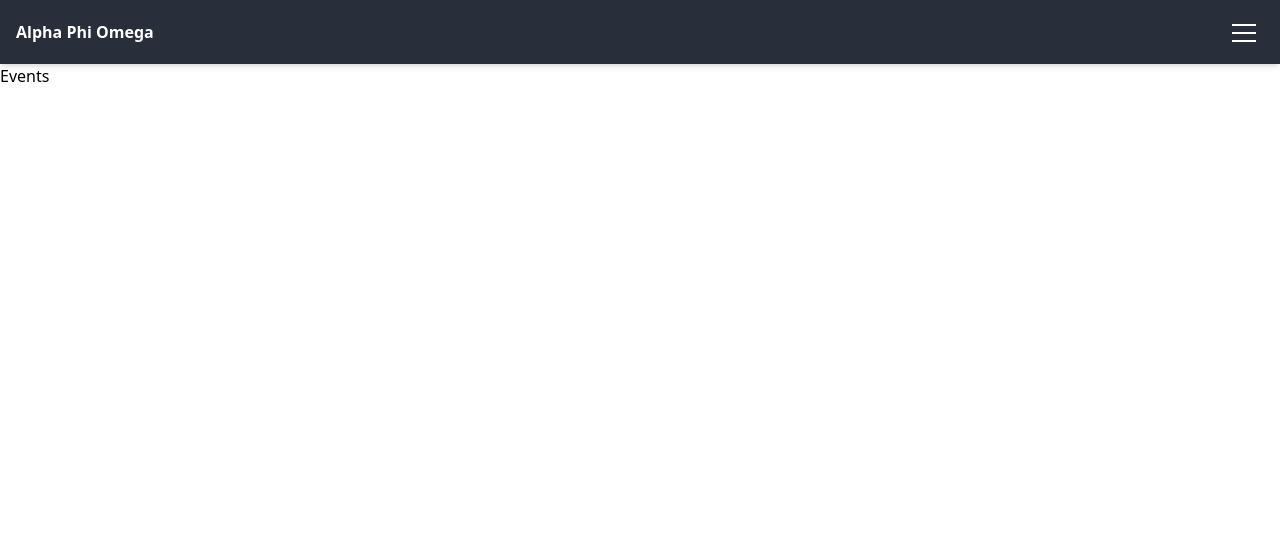
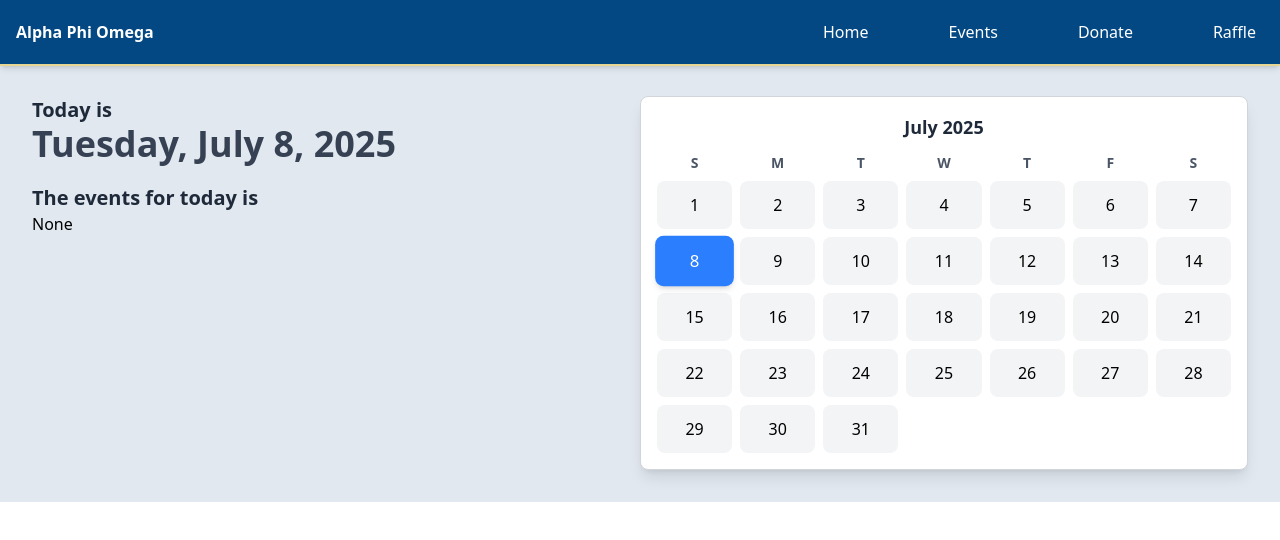
Before and after one commit to migodlcrz/apo-frontend, a React (Vite) app: page /events in a window 1280 px wide. Shown: the top 540 px of the page. Built offline with nearby package versions, Linux system fonts and the light colour scheme.

Commit message:
Added content for events and raffle page

```diff
--- a/package.json
+++ b/package.json
@@ -11,8 +11,10 @@
   },
   "dependencies": {
     "@tailwindcss/vite": "^4.0.8",
-    "react": "^19.0.0",
-    "react-dom": "^19.0.0",
+    "framer-motion": "^12.4.7",
+    "react": "^18.3.1",
+    "react-custom-roulette": "^1.4.1",
+    "react-dom": "^18.3.1",
     "react-icons": "^5.5.0",
     "react-router-dom": "^7.2.0"
   },
--- a/src/App.tsx
+++ b/src/App.tsx
@@ -17,7 +17,7 @@ const App = () => {
 
 const AppContent = () => {
   return (
-    <div className="bg-white">
+    <div className="bg-slate-200">
       <Navbar />
       <Routes>
         <Route path={"/"} element={<LandingPage />} />
--- a/src/components/Accordion.tsx
+++ b/src/components/Accordion.tsx
@@ -13,7 +13,7 @@ const Accordion: React.FC<AccordionProps> = ({ title, children }) => {
     <div className={`border-b border-gray-700 ${isOpen && "pb-4"}`}>
       {/* Header Section */}
       <button
-        className="w-full flex justify-between items-center py-3 px-4 text-[#292e3b] font-medium focus:outline-none"
+        className="w-full flex justify-between text-sm lg:text-xl items-center py-3 px-4 text-[#292e3b] font-medium focus:outline-none"
         onClick={() => setIsOpen(!isOpen)}
       >
         {title}
--- /dev/null
+++ b/src/components/Calendar.tsx
@@ -0,0 +1,61 @@
+import { motion } from "framer-motion";
+
+type CalendarProps = {
+  selectedDate: number;
+  onDateChange: (day: number) => void;
+};
+
+const Calendar: React.FC<CalendarProps> = ({ selectedDate, onDateChange }) => {
+  const today = new Date();
+  const daysInMonth = new Date(
+    today.getFullYear(),
+    today.getMonth() + 1,
+    0
+  ).getDate();
+  const days = Array.from({ length: daysInMonth }, (_, i) => i + 1);
+  const monthYear = today.toLocaleString("default", {
+    month: "long",
+    year: "numeric",
+  });
+
+  const dayLabels = ["S", "M", "T", "W", "T", "F", "S"];
+
+  return (
+    <div className="w-full mx-auto bg-white shadow-lg rounded-lg p-4 border border-gray-300">
+      {/* Calendar Header */}
+      <div className="text-center text-lg font-bold mb-3 text-gray-800">
+        {monthYear}
+      </div>
+
+      {/* Day Labels */}
+      <div className="grid grid-cols-7 gap-2 mb-2 text-gray-600 text-sm font-semibold">
+        {dayLabels.map((label, idx) => (
+          <div key={idx} className="text-center">
+            {label}
+          </div>
+        ))}
+      </div>
+
+      {/* Calendar Grid */}
+      <div className="grid grid-cols-7 gap-2">
+        {days.map((day) => (
+          <motion.button
+            key={day}
+            whileHover={{ scale: 1.1 }}
+            whileTap={{ scale: 0.9 }}
+            onClick={() => onDateChange(day)}
+            className={`p-3 rounded-lg text-center font-medium transition-all ${
+              selectedDate === day
+                ? "bg-blue-500 text-white shadow-md scale-105"
+                : "bg-gray-100 hover:bg-gray-200"
+            }`}
+          >
+            {day}
+          </motion.button>
+        ))}
+      </div>
+    </div>
+  );
+};
+
+export default Calendar;
--- a/src/components/Navbar.tsx
+++ b/src/components/Navbar.tsx
@@ -12,21 +12,49 @@ const Navbar = () => {
 
   return (
     <>
-      {/* Fixed Navbar with Sliding Panel Inside */}
-      <div className="fixed top-0 left-0 w-full bg-[#292e3b] z-50 shadow-md">
-        {/* Navbar Content */}
+      {/* Fixed Navbar */}
+      <div className="fixed top-0 left-0 w-full bg-[#034882] border-[#e8d794] border-b-2 z-50 shadow-md">
         <div className="flex flex-row h-16 px-4 items-center justify-between">
-          <div className="flex items-center">
-            <h1 className="text-white font-bold">Alpha Phi Omega</h1>
-          </div>
-          <div className="flex items-center">
+          {/* Logo */}
+          <h1 className="text-white font-bold">Alpha Phi Omega</h1>
+
+          {/* Desktop Menu (Hidden on Small Screens) */}
+          <ul className="hidden lg:flex space-x-16 text-white font-medium">
+            <li
+              className="hover:text-[#e8d794] transition-colors duration-300 p-2 rounded cursor-pointer"
+              onClick={() => navigate("/")}
+            >
+              Home
+            </li>
+            <li
+              className="hover:text-[#e8d794] transition-colors duration-300 p-2 rounded cursor-pointer"
+              onClick={() => navigate("/events")}
+            >
+              Events
+            </li>
+            <li
+              className="hover:text-[#e8d794] transition-colors duration-300 p-2 rounded cursor-pointer"
+              onClick={() => navigate("/donate")}
+            >
+              Donate
+            </li>
+            <li
+              className="hover:text-[#e8d794] transition-colors duration-300 p-2 rounded cursor-pointer"
+              onClick={() => navigate("/raffle")}
+            >
+              Raffle
+            </li>
+          </ul>
+
+          {/* Mobile Hamburger Menu (Hidden on Large Screens) */}
+          <div className="lg:hidden">
             <Hamburger isOpen={isOpen} toggleMenu={toggleMenu} />
           </div>
         </div>
 
-        {/* Sliding Panel Inside Navbar */}
+        {/* Mobile Menu (Sliding Panel) */}
         <div
-          className={`w-full bg-[#1f2533] text-white shadow-md overflow-hidden transition-all duration-300 ease-in-out ${
+          className={`lg:hidden w-full bg-[#1f2533] text-white shadow-md overflow-hidden transition-all duration-300 ease-in-out ${
             isOpen ? "max-h-60 opacity-100" : "max-h-0 opacity-0"
           }`}
         >
@@ -34,7 +62,8 @@ const Navbar = () => {
             <li
               className="hover:bg-[#292e3b] p-2 rounded"
               onClick={() => {
-                setIsOpen(false), navigate("/");
+                setIsOpen(false);
+                navigate("/");
               }}
             >
               Home
@@ -42,7 +71,8 @@ const Navbar = () => {
             <li
               className="hover:bg-[#292e3b] p-2 rounded"
               onClick={() => {
-                setIsOpen(false), navigate("/events");
+                setIsOpen(false);
+                navigate("/events");
               }}
             >
               Events
@@ -50,7 +80,8 @@ const Navbar = () => {
             <li
               className="hover:bg-[#292e3b] p-2 rounded"
               onClick={() => {
-                setIsOpen(false), navigate("/donate");
+                setIsOpen(false);
+                navigate("/donate");
               }}
             >
               Donate
@@ -58,7 +89,8 @@ const Navbar = () => {
             <li
               className="hover:bg-[#292e3b] p-2 rounded"
               onClick={() => {
-                setIsOpen(false), navigate("/raffle");
+                setIsOpen(false);
+                navigate("/raffle");
               }}
             >
               Raffle
--- a/src/pages/EventsPage.tsx
+++ b/src/pages/EventsPage.tsx
@@ -1,5 +1,39 @@
-const EventsPage = () => {
-  return <div>Events</div>;
+import { useState } from "react";
+import Calendar from "../components/Calendar";
+
+const EventsPage: React.FC = () => {
+  const today = new Date();
+  const formattedDate = today.toLocaleDateString("en-US", {
+    weekday: "long",
+    month: "long",
+    day: "numeric",
+    year: "numeric",
+  });
+
+  const [selectedDate, setSelectedDate] = useState<number>(today.getDate());
+
+  return (
+    <div className="flex flex-col lg:flex-row p-8 gap-8 lg:gap-0">
+      <div className="flex flex-col w-full lg:w-1/2 gap-5">
+        <div>
+          <h1 className="text-xl font-semibold text-gray-800">Today is</h1>
+          <span className="text-4xl font-bold text-gray-700">
+            {formattedDate}
+          </span>
+        </div>
+        <div>
+          <h1 className="text-xl font-semibold text-gray-800">
+            The events for today is
+          </h1>
+          <span>None</span>
+        </div>
+        {/* <p className="mt-4 text-gray-600">Selected date: {selectedDate}</p> */}
+      </div>
+      <div className="flex w-full lg:w-1/2">
+        <Calendar selectedDate={selectedDate} onDateChange={setSelectedDate} />
+      </div>
+    </div>
+  );
 };
 
 export default EventsPage;
--- a/src/pages/RafflePage.tsx
+++ b/src/pages/RafflePage.tsx
@@ -1,5 +1,113 @@
-const RafflePage = () => {
-  return <div>RafflePage</div>;
+import { useState } from "react";
+import { Wheel } from "react-custom-roulette";
+
+const RafflePage: React.FC = () => {
+  const [names, setNames] = useState<string[]>([]);
+  const [inputText, setInputText] = useState<string>("");
+  const [spinning, setSpinning] = useState<boolean>(false);
+  const [prizeNumber, setPrizeNumber] = useState<number | null>(null);
+  const [winner, setWinner] = useState<string | null>(null);
+
+  // Default segment when no names are added
+  const wheelData =
+    names.length > 0
+      ? names.map((name) => ({ option: name }))
+      : [{ option: "" }];
+
+  // Handle adding names from textarea
+  const addNames = () => {
+    const newNames = inputText
+      .split("\n")
+      .map((name) => name.trim())
+      .filter((name) => name !== "");
+
+    const uniqueNames = Array.from(new Set([...names, ...newNames]));
+    setNames(uniqueNames);
+    setInputText("");
+  };
+
+  // Handle spinning the wheel
+  const spinWheel = () => {
+    if (names.length > 1) {
+      const newPrizeNumber = Math.floor(Math.random() * names.length);
+      setPrizeNumber(newPrizeNumber);
+      setSpinning(true);
+    }
+  };
+
+  return (
+    <div className="flex flex-col lg:flex-row items-center p-8">
+      <div className="flex flex-col w-1/2 h-full items-center">
+        <h1 className="text-2xl font-bold mb-4 text-center">
+          Spin the Wheel Raffle
+        </h1>
+
+        {/* Wheel Container */}
+        <div
+          className={`flex flex-col items-center p-8 ${
+            names.length < 2 ? "grayscale opacity-50" : ""
+          }`}
+        >
+          <Wheel
+            mustStartSpinning={spinning}
+            prizeNumber={prizeNumber ?? 0}
+            data={wheelData}
+            backgroundColors={["#034882", "#e8d794", "#f4a261", "#2a9d8f"]}
+            textColors={["#ffffff"]}
+            fontSize={18}
+            outerBorderWidth={2}
+            innerBorderWidth={1}
+            radiusLineWidth={1}
+            onStopSpinning={() => {
+              setSpinning(false);
+              if (prizeNumber !== null && names.length > 1) {
+                setWinner(wheelData[prizeNumber].option);
+              }
+            }}
+          />
+        </div>
+        {names.length <= 1 && (
+          <span className="text-center text-gray-700">
+            Enter atleast two names to start raffle
+          </span>
+        )}
+      </div>
+
+      <div className="flex flex-col w-full lg:w-1/2 h-full items-center">
+        {/* Winner Announcement */}
+        {winner && (
+          <h2 className="text-xl font-bold text-green-500 mt-4">
+            Winner: {winner}
+          </h2>
+        )}
+
+        {/* Textarea Input for Multiple Names */}
+        <div className="mt-6 w-full max-w-md">
+          <textarea
+            value={inputText}
+            onChange={(e) => setInputText(e.target.value)}
+            placeholder="Enter names (one per line)..."
+            className="border-2 border-gray-300 rounded p-2 w-full h-32 resize-none"
+          />
+          <button
+            onClick={addNames}
+            className="mt-2 bg-blue-600 text-white px-4 py-2 rounded w-full"
+          >
+            Add Names
+          </button>
+        </div>
+
+        {/* Spin Button */}
+        <button
+          onClick={spinWheel}
+          className="mt-4 bg-green-500 text-white px-6 py-2 rounded disabled:bg-gray-400"
+          disabled={names.length < 2 || spinning}
+        >
+          {spinning ? "Spinning..." : "Spin the Wheel"}
+        </button>
+      </div>
+    </div>
+  );
 };
 
 export default RafflePage;
```
Also changed, not shown: src/pages/LandingPage.tsx (+52 -28 lines), 2 other files (tests, documents, lock files or other folders).
